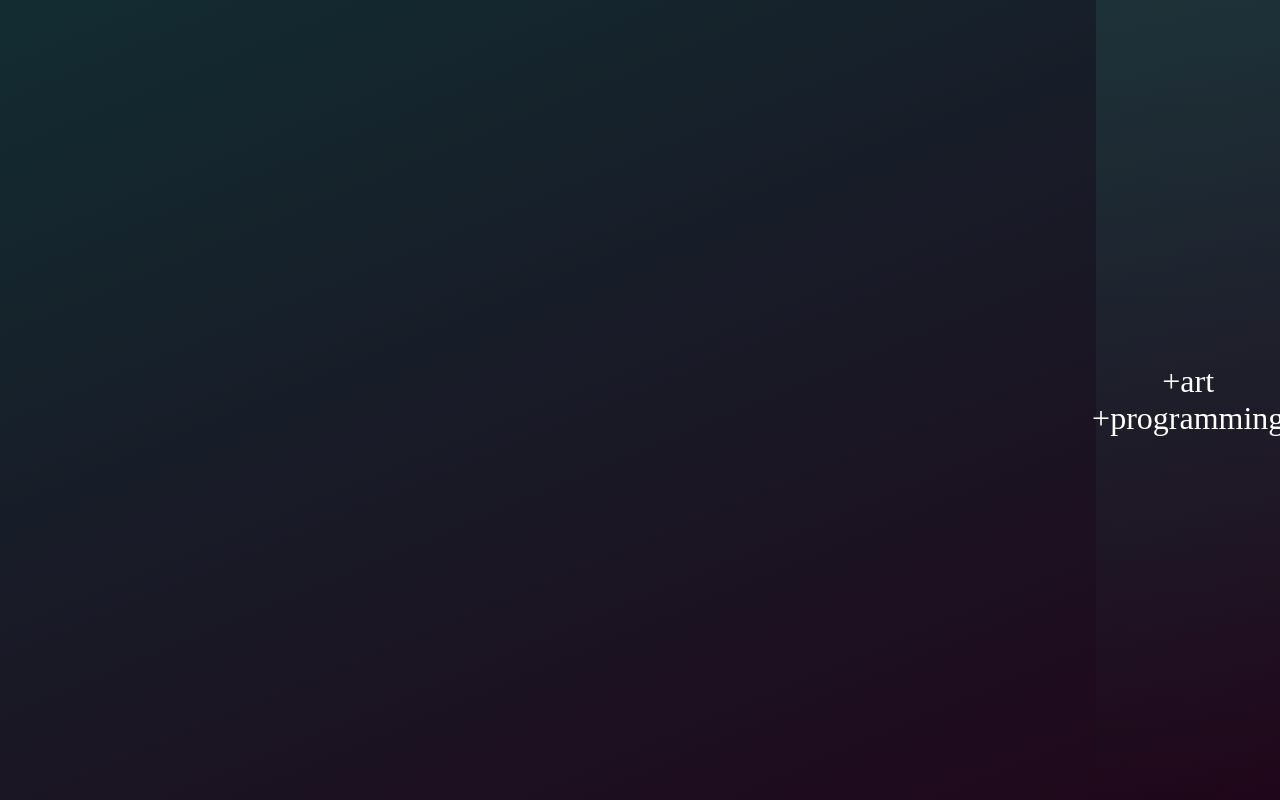
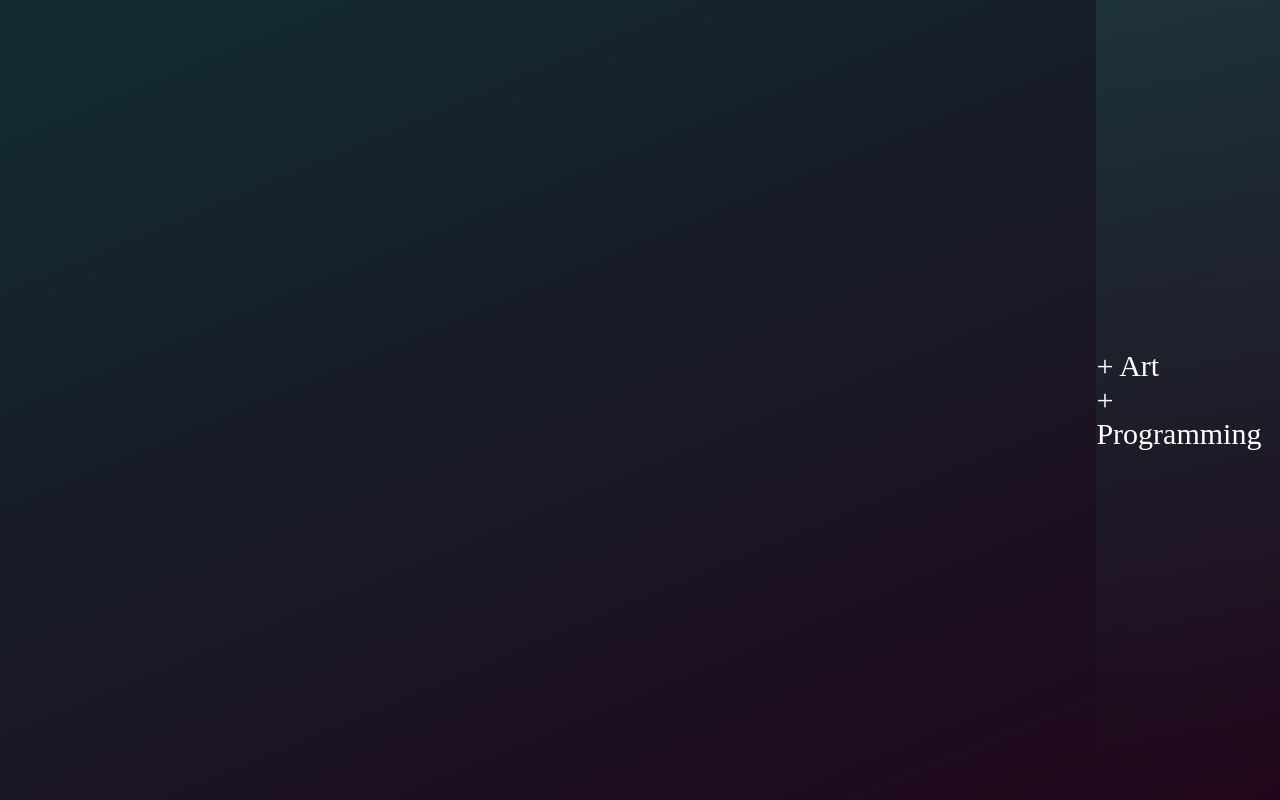
Before and after one commit to asmartiba/NextJS-Portfolio-3D, a Next.js app: page / in a window 1280 px wide. Built offline with nearby package versions, Linux system fonts and the light colour scheme; a web font is replaced by a local one.

Commit message:
למחשבי בית

```diff
--- a/src/app/page.module.css
+++ b/src/app/page.module.css
@@ -46,7 +46,6 @@
   display: flex;
   flex-direction: column;
   width:17%;
-  font-size: 32px;
   min-height: 100vh;
   height: auto;
   position:static;
@@ -58,9 +57,14 @@
   flex-direction: column;
   justify-content: center;
   align-self: center;
-  text-align: center;
+  text-align: left;
   min-height: 100vh;
+  font-size: 30px;
   position:fixed;
+}
+
+.navGroup {
+  margin-left:24px;
 }
 
 .selected {
--- a/src/app/page.tsx
+++ b/src/app/page.tsx
@@ -47,27 +47,27 @@ import React, {useRef, useState, useEffect} from "react"
                     className={selectedComponent === 'art' ? styles.selected : ''}
                     onClick={() => handleComponentChange('art')}
                   >
-                    {artExpanded ? '-art' : '+art'}
+                    {artExpanded ? '- Art' : '+ Art'}
                   </div>
                   {artExpanded && (
-                    <div>
+                    <div className={styles.navGroup}>
                       <div
                         className={selectedComponent === 'acrylic' ? styles.selected : ''}
                         onClick={() => handleComponentChange('acrylic')}
                       >
-                        -acrylic
+                        Acrylic
                       </div>
                       <div
                         className={selectedComponent === 'pencil' ? styles.selected : ''}
                         onClick={() => handleComponentChange('pencil')}
                       >
-                        -pencil
+                        Pencil
                       </div>
                       <div
                         className={selectedComponent === 'digital' ? styles.selected : ''}
                         onClick={() => handleComponentChange('digital')}
                       >
-                        -digital
+                        Digital
                       </div>
                     </div>
                   )}
@@ -75,10 +75,10 @@ import React, {useRef, useState, useEffect} from "react"
                     className={selectedComponent === 'programming' ? styles.selected : ''}
                     onClick={() => handleComponentChange('programming')}
                   >
-                    {programmingExpanded ? '-programming' : '+programming'}
+                    {programmingExpanded ? '- Programming' : '+ Programming'}
                   </div>
                   {programmingExpanded && (
-                    <div>
+                    <div className={styles.navGroup}>
                       <div
                         className={selectedComponent === 'front-end' ? styles.selected : ''}
                         onClick={() => handleComponentChange('Aleph')}
```
